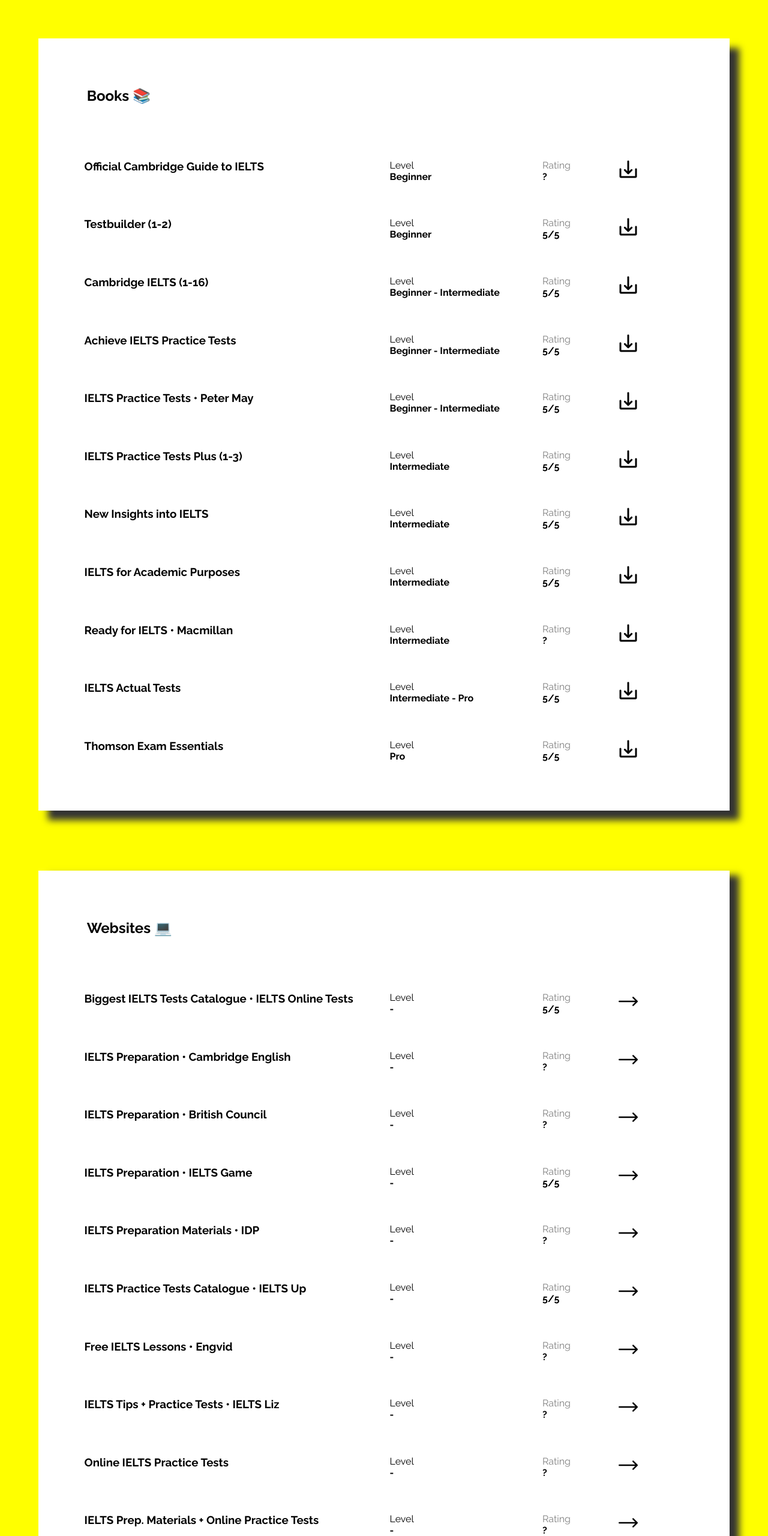
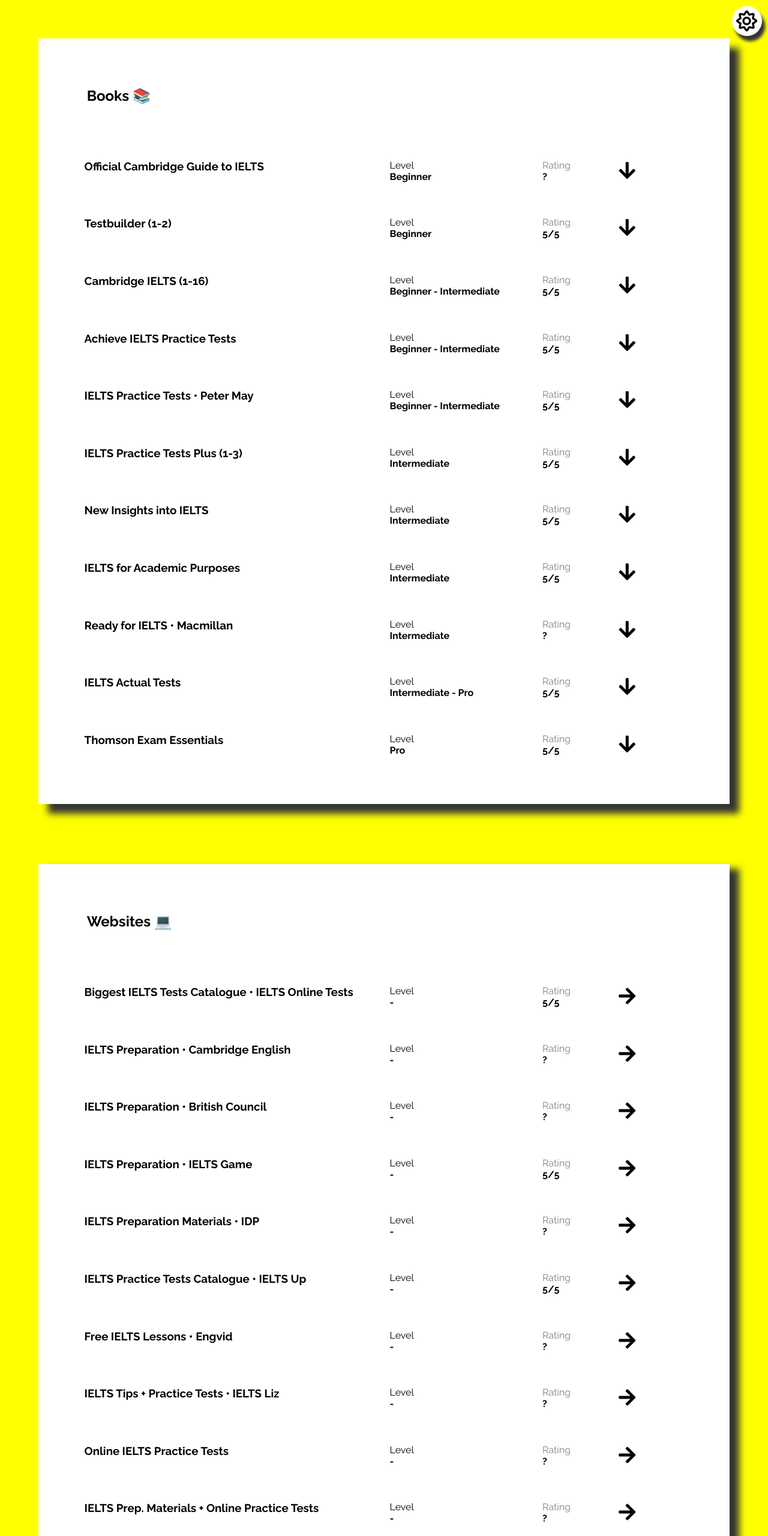
Before and after one commit to havaian/project-ielts, a plain HTML site: page index.html in a window 1280 px wide. Shown: the top 2560 px of the page at 60% size. Drawn offline with Linux system fonts and the light colour scheme.

Commit message:
Added theme-switcher

```diff
--- a/index.html
+++ b/index.html
@@ -11,7 +11,14 @@
 </head>
 <body>
 
-    <div class="site-header">
+    <div class="theme-switcher">
+
+        <div class="sun">
+            <i class="far fa-sun"></i>
+        </div>
+        <div class="moon">
+            <i class="far fa-moon"></i>
+        </div>
 
     </div>
 
@@ -36,7 +43,7 @@
                     </div>
                     <div class="material-download">
                         <a href="https://drive.google.com/drive/folders/1fwPTulI5k-CXnt0sHTwNu5Pd0Far_jzG?usp=sharing" target="_blank" rel="noopener noreferrer">
-                            <img src="/download.png" alt="">
+                            <i class="fas fa-arrow-down"></i>
                         </a>
                     </div>
                 </div>
@@ -56,7 +63,7 @@
                     </div>
                     <div class="material-download">
                         <a href="https://drive.google.com/drive/folders/1-LKHDCUbIpU-0hFG6DVpKj9UN3Z4WOz2?usp=sharing" target="_blank" rel="noopener noreferrer">
-                            <img src="/download.png" alt="">
+                            <i class="fas fa-arrow-down"></i>
                         </a>
                     </div>
                 </div>
@@ -76,7 +83,7 @@
                     </div>
                     <div class="material-download">
                         <a href="https://ieltsgame.com/cambridge-ielts-books-series-2021/" target="_blank" rel="noopener noreferrer">
-                            <img src="/download.png" alt="">
+                            <i class="fas fa-arrow-down"></i>
                         </a>
                     </div>
                 </div>
@@ -96,7 +103,7 @@
                     </div>
                     <div class="material-download">
                         <a href="https://drive.google.com/drive/folders/170TaERmgOTW1fT1eyuCdEaPAXpW7u7sF?usp=sharing" target="_blank" rel="noopener noreferrer">
-                            <img src="/download.png" alt="">
+                            <i class="fas fa-arrow-down"></i>
                         </a>
                     </div>
                 </div>
@@ -116,7 +123,7 @@
                     </div>
                     <div class="material-download">
                         <a href="https://drive.google.com/drive/folders/17pnG15MDy7ggZLaTZ5KjlE5uKo0FtYMb?usp=sharing" target="_blank" rel="noopener noreferrer">
-                            <img src="/download.png" alt="">
+                            <i class="fas fa-arrow-down"></i>
                         </a>
                     </div>
                 </div>
@@ -136,7 +143,7 @@
                     </div>
                     <div class="material-download">
                         <a href="https://drive.google.com/drive/folders/1M_rlQce0sp5Pd8gfzb_bCukW-AjYS2dr?usp=sharing" target="_blank" rel="noopener noreferrer">
-                            <img src="/download.png" alt="">
+                            <i class="fas fa-arrow-down"></i>
                         </a>
                     </div>
                 </div>
@@ -156,7 +163,7 @@
                     </div>
                     <div class="material-download">
                         <a href="https://drive.google.com/drive/folders/15HibjMDUUdXvrdnJNywZB9UhsVqz4XYe?usp=sharing" target="_blank" rel="noopener noreferrer">
-                            <img src="/download.png" alt="">
+                            <i class="fas fa-arrow-down"></i>
                         </a>
                     </div>
                 </div>
@@ -176,7 +183,7 @@
                     </div>
                     <div class="material-download">
                         <a href="https://drive.google.com/drive/folders/15MNfJAYEFQPXGAr8Pht-4z0ig4pOhiYA?usp=sharing" target="_blank" rel="noopener noreferrer">
-                            <img src="/download.png" alt="">
+                            <i class="fas fa-arrow-down"></i>
                         </a>
                     </div>
                 </div>
@@ -196,7 +203,7 @@
                     </div>
                     <div class="material-download">
                         <a href="https://" target="_blank" rel="noopener noreferrer">
-                            <img src="/download.png" alt="">
+                            <i class="fas fa-arrow-down"></i>
                         </a>
                     </div>
                 </div>
@@ -216,7 +223,7 @@
                     </div>
                     <div class="material-download">
                         <a href="https://drive.google.com/drive/folders/19WHqnbTzV5mOWwH1YX4lqkup00_kp93a?usp=sharing" target="_blank" rel="noopener noreferrer">
-                            <img src="/download.png" alt="">
+                            <i class="fas fa-arrow-down"></i>
                         </a>
                     </div>
                 </div>
@@ -236,7 +243,7 @@
                     </div>
                     <div class="material-download">
                         <a href="https://drive.google.com/drive/folders/19rX2RMs5PHIrtYpHu2cGA69JYWfrHrsZ?usp=sharing" target="_blank" rel="noopener noreferrer">
-                            <img src="/download.png" alt="">
+                            <i class="fas fa-arrow-down"></i>
                         </a>
                     </div>
                 </div>
@@ -266,7 +273,7 @@
                     </div>
                     <div class="material-download">
                         <a href="https://ieltsonlinetests.com/" target="_blank" rel="noopener noreferrer">
-                            <img src="/right-arrow.png" alt="">
+                            <i class="fas fa-arrow-right"></i>
                         </a>
                     </div>
                 </div>
@@ -286,7 +293,7 @@
                     </div>
                     <div class="material-download">
                         <a href="https://www.cambridgeenglish.org/exams-and-tests/ielts/preparation/" target="_blank" rel="noopener noreferrer">
-                            <img src="/right-arrow.png" alt="">
+                            <i class="fas fa-arrow-right"></i>
                         </a>
                     </div>
                 </div>
@@ -306,7 +313,7 @@
                     </div>
                     <div class="material-download">
                         <a href="https://takeielts.britishcouncil.org/take-ielts/prepare" target="_blank" rel="noopener noreferrer">
-                            <img src="/right-arrow.png" alt="">
+                            <i class="fas fa-arrow-right"></i>
                         </a>
                     </div>
                 </div>
@@ -326,7 +333,7 @@
                     </div>
                     <div class="material-download">
                         <a href="https://ieltsgame.com/" target="_blank" rel="noopener noreferrer">
-                            <img src="/right-arrow.png" alt="">
+                            <i class="fas fa-arrow-right"></i>
                         </a>
                     </div>
                 </div>
@@ -346,7 +353,7 @@
                     </div>
                     <div class="material-download">
                         <a href="https://ielts.idp.com/prepare/ielts-test-preparation-material" target="_blank" rel="noopener noreferrer">
-                            <img src="/right-arrow.png" alt="">
+                            <i class="fas fa-arrow-right"></i>
                         </a>
                     </div>
                 </div>
@@ -366,7 +373,7 @@
                     </div>
                     <div class="material-download">
                         <a href="https://ielts-up.com/" target="_blank" rel="noopener noreferrer">
-                            <img src="/right-arrow.png" alt="">
+                            <i class="fas fa-arrow-right"></i>
                         </a>
                     </div>
                 </div>
@@ -386,7 +393,7 @@
                     </div>
                     <div class="material-download">
                         <a href="https://www.engvid.com/english-exams/ielts/" target="_blank" rel="noopener noreferrer">
-                            <img src="/right-arrow.png" alt="">
+                            <i class="fas fa-arrow-right"></i>
                         </a>
                     </div>
                 </div>
@@ -406,7 +413,7 @@
                     </div>
                     <div class="material-download">
                         <a href="https://ieltsliz.com/" target="_blank" rel="noopener noreferrer">
-                            <img src="/right-arrow.png" alt="">
+                            <i class="fas fa-arrow-right"></i>
                         </a>
                     </div>
                 </div>
@@ -426,7 +433,7 @@
                     </div>
                     <div class="material-download">
                         <a href="https://www.english-exam.org/IELTS/preparing/" target="_blank" rel="noopener noreferrer">
-                            <img src="/right-arrow.png" alt="">
+                            <i class="fas fa-arrow-right"></i>
                         </a>
                     </div>
                 </div>
@@ -446,7 +453,7 @@
                     </div>
                     <div class="material-download">
                         <a href="https://www.ielts.org/for-test-takers/how-to-prepare" target="_blank" rel="noopener noreferrer">
-                            <img src="/right-arrow.png" alt="">
+                            <i class="fas fa-arrow-right"></i>
                         </a>
                     </div>
                 </div>
@@ -466,7 +473,7 @@
                     </div>
                     <div class="material-download">
                         <a href="https://www.idpielts.me/free-ielts-practice-test/" target="_blank" rel="noopener noreferrer">
-                            <img src="/right-arrow.png" alt="">
+                            <i class="fas fa-arrow-right"></i>
                         </a>
                     </div>
                 </div>
@@ -525,5 +532,45 @@
 
     </div>
 
+    <script>
+
+        document.addEventListener('DOMContentLoaded', () => {
+            document.documentElement.style.setProperty('--bg-color', 'yellow');
+            document.documentElement.style.setProperty('--text-color', '#000');
+            document.documentElement.style.setProperty('--span-text-color', '#fff');
+            document.documentElement.style.setProperty('--sections-color', '#fff');
+            document.documentElement.style.setProperty('--shadow-color', '#333');
+            document.documentElement.style.setProperty('--contact-icons-color', '#000');
+            document.documentElement.style.setProperty('--sun-display', 'block');
+            document.documentElement.style.setProperty('--moon-display', 'none');
+        })
+
+        const btn = document.querySelector('.theme-switcher');
+
+        btn.addEventListener("click", () => {
+            btn.classList.toggle("active");
+            if (btn.classList.contains("active") === true) {
+                document.documentElement.style.setProperty('--bg-color', '#133B5C');
+                document.documentElement.style.setProperty('--text-color', '#ddd');
+                document.documentElement.style.setProperty('--span-text-color', '#ddd');
+                document.documentElement.style.setProperty('--sections-color', '#333');
+                document.documentElement.style.setProperty('--shadow-color', '#000');
+                document.documentElement.style.setProperty('--contact-icons-color', '#068');
+                document.documentElement.style.setProperty('--sun-display', 'none');
+                document.documentElement.style.setProperty('--moon-display', 'block');
+            } else {
+                document.documentElement.style.setProperty('--bg-color', 'yellow');;
+                document.documentElement.style.setProperty('--text-color', '#000');
+                document.documentElement.style.setProperty('--span-text-color', '#fff');
+                document.documentElement.style.setProperty('--sections-color', '#fff');
+                document.documentElement.style.setProperty('--shadow-color', '#333');
+                document.documentElement.style.setProperty('--contact-icons-color', '#000');
+                document.documentElement.style.setProperty('--sun-display', 'block');
+                document.documentElement.style.setProperty('--moon-display', 'none');
+            }
+        })
+
+    </script>
+
 </body>
 </html>
--- a/style.css
+++ b/style.css
@@ -1,4 +1,15 @@
 @import url('https://fonts.googleapis.com/css?family=Raleway:wght@100;200;300;400;500;600;700;800;900&display=swap');
+
+:root {
+    --sections-color: ;
+    --bg-color: ;
+    --text-color: ;
+    --span-text-color: ;
+    --shadow-color: ;
+    --contact-icons-color: ;
+    --sun-display: ;
+    --moon-display: ;
+}
 
 * {
     margin: 0;
@@ -8,12 +19,45 @@
 }
 
 *::selection {
-    background-color: yellow;
-    color: black;
+    background-color: var(--contact-icons-color);
+    color: var(--text-color);
 }
 
 body {
-    background-color: yellow;
+    background-color: var(--bg-color);
+}
+
+body i {
+    color: var(--text-color);
+}
+
+.theme-switcher {
+    position: fixed;
+    top: 10px;
+    right: 10px;
+    width: 50px;
+    height: 50px;
+    border-radius: 50px;
+    background-color: var(--sections-color);
+    box-shadow: 0.15em 0.25em 5px var(--shadow-color);
+    font-size: 35px;
+    z-index: 100;
+}
+
+.sun {
+    margin-top: 5px;
+    margin-left: 7px;
+    display: var(--sun-display);
+    color: var(--text-color);
+    transition: all 200ms ease;
+}
+
+.moon {
+    margin-top: 5px;
+    margin-left: 7px;
+    transition: all 200ms ease;
+    color: var(--text-color);
+    display: var(--moon-display);
 }
 
 .content-wrapper {
@@ -21,7 +65,7 @@ body {
     display: grid;
     grid-template-columns: auto;
     grid-template-rows: auto;
-    background-color: yellow;
+    background-color: var(--bg-color);
     z-index: 1;
 }
 
@@ -29,38 +73,43 @@ body {
     margin-top: 7%;
     margin-left: 7%;
     padding-bottom: 3%;
+    color: var(--text-color);
 }
 
 .divider {
     width: 100%;
     height: 100px;
-    background-color: yellow;
+    background-color: var(--bg-color);
 }
 
 .books-section {
     z-index: 1;
-    background-color: white;
+    background-color: var(--sections-color);
     display: grid;
-    box-shadow: 1em 1em 0.7em #333;
+    box-shadow: 1em 1em 0.7em var(--shadow-color);
+    color: var(--text-color);
 }
 
 .websites-section {
     z-index: 1;
-    background-color: white;
+    background-color: var(--sections-color);
     display: grid;
-    box-shadow: 1em 0.5em 0.7em #333;
+    box-shadow: 1em 0.5em 0.7em var(--shadow-color);
+    color: var(--text-color);
 }
 
 .tips-section {
     z-index: 1;
-    background-color: white;
+    background-color: var(--sections-color);
     display: grid;
-    box-shadow: 1em -0.5em 0.7em #333;
+    box-shadow: 1em -0.5em 0.7em var(--shadow-color);
+    color: var(--text-color);
 }
 
 .material {
     margin: 5% 5% 0% 0%;
     display: inline-flex;
+    color: var(--text-color);
 }
 
 .material:last-of-type {
@@ -78,15 +127,25 @@ body {
     width: 50%;
 }
 
-.material-download img {
-    height: 32px;
+.material-download i {
+    font-size: 32px;
+    color: var(--text-color);
 }
 
-.websites-section .material-download img {
+.books-section .material-download i {
     transition: transform 200ms ease;
 }
 
-.websites-section .material-download:hover img {
+.books-section .material-download:hover i {
+    transform: translateY(25%);
+    transition: transform 200ms ease;
+}
+
+.websites-section .material-download i {
+    transition: transform 200ms ease;
+}
+
+.websites-section .material-download:hover i {
     transform: translateX(50%);
     transition: transform 200ms ease;
 }
@@ -112,9 +171,9 @@ body {
     width: 100%;
     height: 400px;
     z-index: 1;
-    background-color: white;
+    background-color: var(--sections-color);
     display: grid;
-    box-shadow: 1em -1em 0.7em #333;
+    box-shadow: 1em -1em 0.7em var(--shadow-color);
 }
 
 .contacts {
@@ -129,7 +188,7 @@ body {
 .contacts i {
     cursor: pointer;
     font-size: 64px;
-    color: black;
+    color: var(--contact-icons-color);
     transition: color 200ms ease;
 }
 
@@ -159,8 +218,8 @@ body {
 }
 
 .contacts-section span {
-    background-color: yellow;
-    color: black;
+    background-color: var(--contact-icons-color);
+    color: var(--span-text-color);
 }
 
 @media (max-width: 768px) {
@@ -241,7 +300,7 @@ body {
 @media (max-width: 414px) {
 
     body {
-        background-color: white;
+        background-color: var(--sections-color);
     }
 
     .content-wrapper {
@@ -249,7 +308,6 @@ body {
         display: grid;
         grid-template-columns: auto;
         grid-template-rows: auto;
-        background-color: yellow;
         z-index: 1;
     }
 
```
